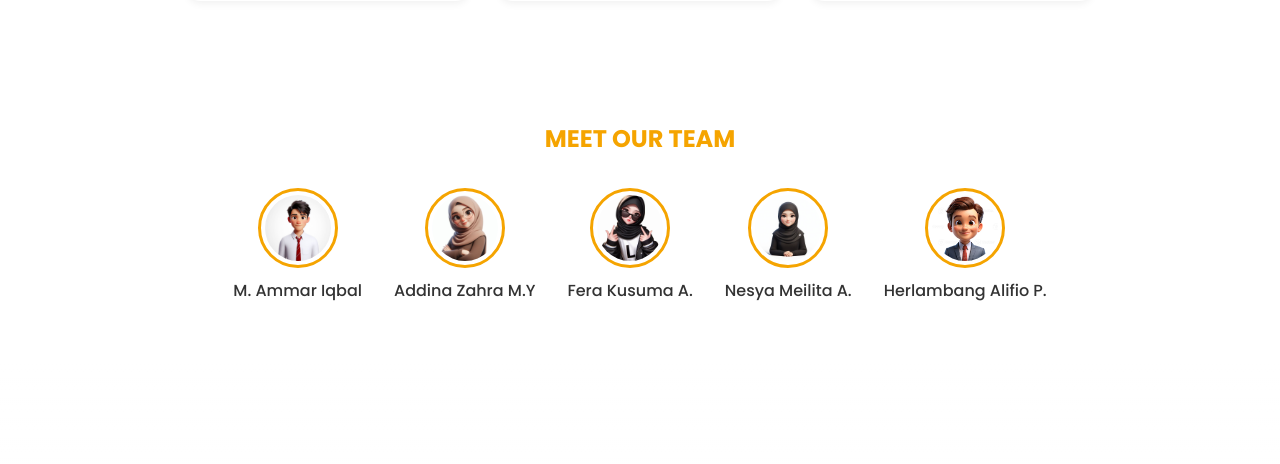
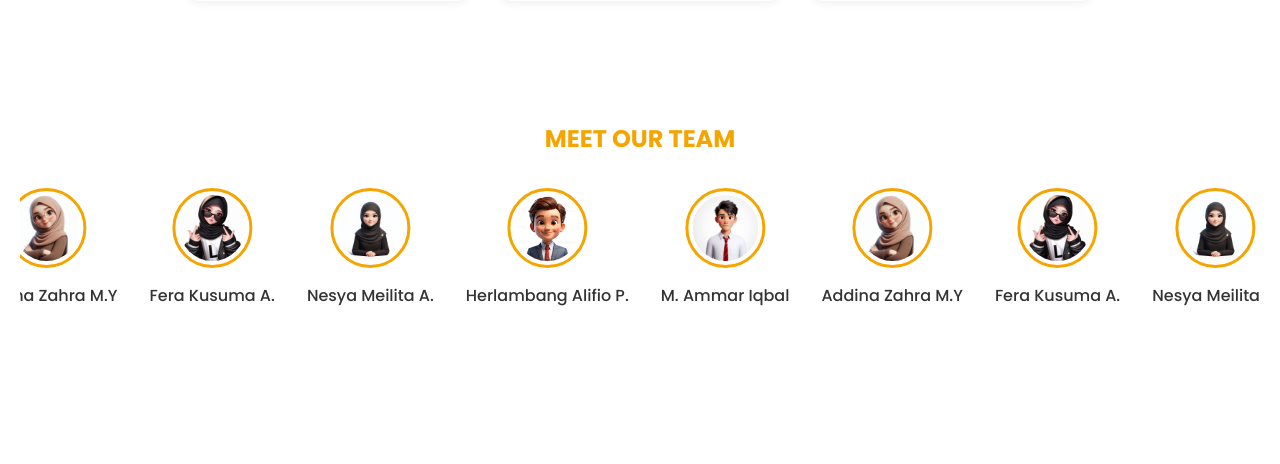
Before and after one commit to Nesyaandari/KelasKita, a PHP site: page /beranda.html in a window 1280 px wide. Shown: the part 2062-2526 px from the top of the page. Run offline with PHP 8.4, Linux system fonts and the light colour scheme.

Commit message:
Membuat running pada gambar tim di halaman beranda

```diff
--- a/beranda.css
+++ b/beranda.css
@@ -642,6 +642,7 @@
 
 
 
+
         /* ✅ FOOTER STYLING FIX */
         footer {
             background-color: #fff;
@@ -772,3 +773,43 @@
                 height: 135px;
             }
         }
+
+        .team-slider {
+    overflow: hidden;
+    width: 100%;
+}
+
+.team-track {
+    display: flex;
+    gap: 32px;
+    animation: scroll-left 20s linear infinite;
+}
+
+.team-member {
+    text-align: center;
+    flex: 0 0 auto;
+}
+
+.team-member img {
+    width: 80px;
+    height: 80px;
+    border-radius: 50%;
+    object-fit: cover;
+    border: 3px solid #f5a400;
+    padding: 4px;
+}
+
+.team-member p {
+    font-weight: 500;
+    color: #333;
+    margin-top: 8px;
+}
+
+@keyframes scroll-left {
+    0% {
+        transform: translateX(0);
+    }
+    100% {
+        transform: translateX(-50%);
+    }
+}
--- a/beranda.html
+++ b/beranda.html
@@ -161,55 +161,55 @@
     <!-- Team -->
     <section class="team-section">
     <h2 style="text-align:center; color:#f5a400; margin-bottom:32px;">MEET OUR TEAM</h2>
-        <div class="team-grid" style="display:flex; flex-wrap:wrap; gap:32px; justify-content:center;">
 
-            <div style="text-align:center;">
-                <div
-                    style="width:80px; height:80px; margin:0 auto 10px auto; border-radius:50%; padding:4px; border:3px solid #f5a400;">
-                    <img src="images/ammar.jpg" alt="Asep"
-                        style="width:100%; height:100%; border-radius:50%; object-fit:cover;">
+    <div class="team-slider">
+        <div class="team-track">
+            <div class="team-member">
+                <img src="images/ammar.jpg" alt="M. Ammar Iqbal">
+                <p>M. Ammar Iqbal</p>
             </div>
-                <p style="font-weight:500; color:#333;">M. Ammar Iqbal</p>
+            <div class="team-member">
+                <img src="images/addina.jpg" alt="Addina Zahra M.Y">
+                <p>Addina Zahra M.Y</p>
+            </div>
+            <div class="team-member">
+                <img src="images/fera.jpg" alt="Fera Kusuma A.">
+                <p>Fera Kusuma A.</p>
+            </div>
+            <div class="team-member">
+                <img src="images/nesya.jpg" alt="Nesya Meilita A.">
+                <p>Nesya Meilita A.</p>
+            </div>
+            <div class="team-member">
+                <img src="images/herlambang.jpg" alt="Herlambang Alifio P.">
+                <p>Herlambang Alifio P.</p>
             </div>
 
-            <div style="text-align:center;">
-                <div
-                    style="width:80px; height:80px; margin:0 auto 10px auto; border-radius:50%; padding:4px; border:3px solid #f5a400;">
-                    <img src="images/addina.jpg" alt="Aulia"
-                        style="width:100%; height:100%; border-radius:50%; object-fit:cover;">
+            <!-- Duplikasi untuk efek infinite -->
+            <div class="team-member">
+                <img src="images/ammar.jpg" alt="M. Ammar Iqbal">
+                <p>M. Ammar Iqbal</p>
             </div>
-                <p style="font-weight:500; color:#333;">Addina Zahra M.Y</p>
+            <div class="team-member">
+                <img src="images/addina.jpg" alt="Addina Zahra M.Y">
+                <p>Addina Zahra M.Y</p>
             </div>
-
-            <div style="text-align:center;">
-                <div
-                    style="width:80px; height:80px; margin:0 auto 10px auto; border-radius:50%; padding:4px; border:3px solid #f5a400;">
-                    <img src="images/fera.jpg" alt="Nabila"
-                        style="width:100%; height:100%; border-radius:50%; object-fit:cover;">
+            <div class="team-member">
+                <img src="images/fera.jpg" alt="Fera Kusuma A.">
+                <p>Fera Kusuma A.</p>
             </div>
-                <p style="font-weight:500; color:#333;">Fera Kusuma A.</p>
+            <div class="team-member">
+                <img src="images/nesya.jpg" alt="Nesya Meilita A.">
+                <p>Nesya Meilita A.</p>
             </div>
-
-            <div style="text-align:center;">
-                <div
-                    style="width:80px; height:80px; margin:0 auto 10px auto; border-radius:50%; padding:4px; border:3px solid #f5a400;">
-                    <img src="images/nesya.jpg" alt="Bintang"
-                        style="width:100%; height:100%; border-radius:50%; object-fit:cover;">
+            <div class="team-member">
+                <img src="images/herlambang.jpg" alt="Herlambang Alifio P.">
+                <p>Herlambang Alifio P.</p>
             </div>
-                <p style="font-weight:500; color:#333;">Nesya Meilita A.</p>
         </div>
-
-            <div style="text-align:center;">
-                <div
-                    style="width:80px; height:80px; margin:0 auto 10px auto; border-radius:50%; padding:4px; border:3px solid #f5a400;">
-                    <img src="images/herlambang.jpg" alt="David"
-                        style="width:100%; height:100%; border-radius:50%; object-fit:cover;">
-                </div>
-                <p style="font-weight:500; color:#333;">Herlambang Alifio P.</p>
-            </div>
-
     </div>
 </section>
+
 
     <!-- Tambahkan transisi putih di sini -->
     <div style="width:100%; height:100px; background:linear-gradient(to bottom, transparent, #fff);"></div>
@@ -252,8 +252,8 @@
         position: fixed;
         bottom: 20px;
         right: 20px;
-        background: rgba(0,0,0,0.7);
-        color: white;
+        background: #b39504(255, 217, 161, 0.7);
+        color: rgb(17, 16, 16);
         border: none;
         padding: 10px 15px;
         border-radius: 8px;
```
Lines whose indentation alone changed are shown as unchanged.
